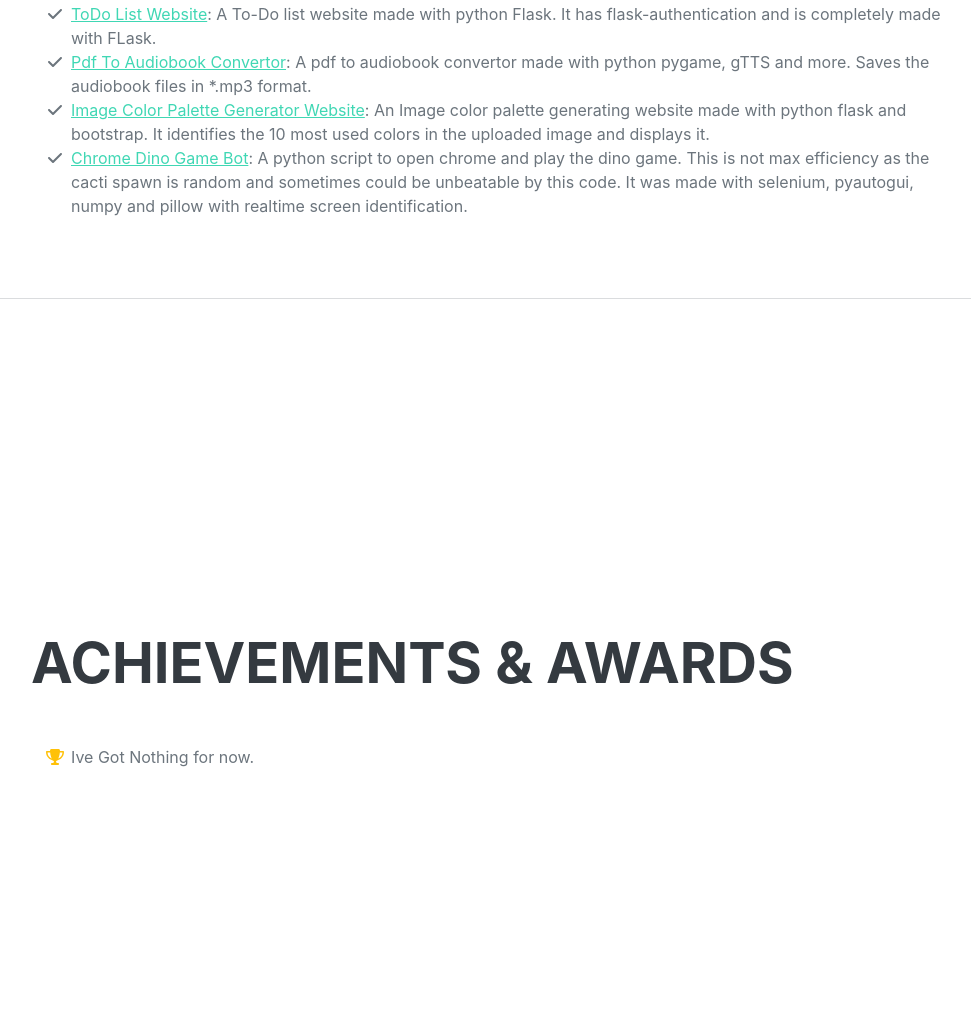
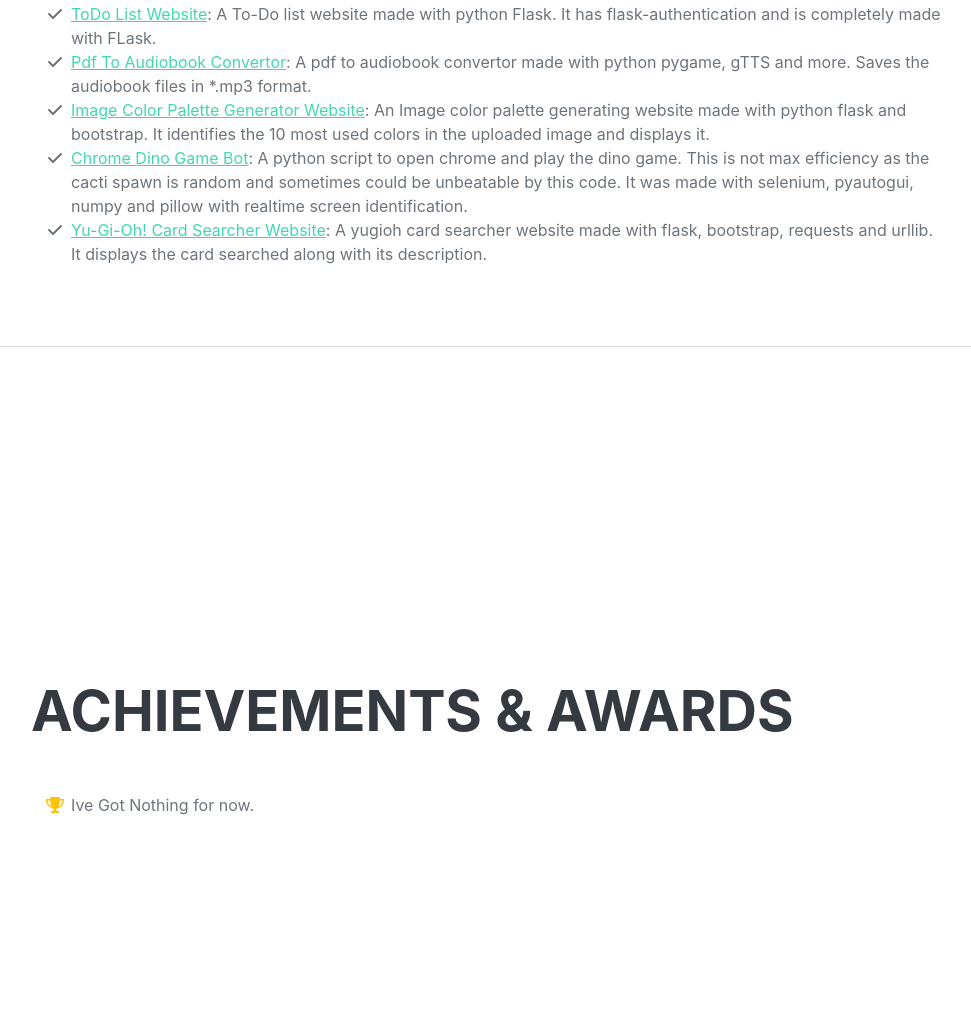
Before and after one commit to Pranvesh-Kun/Portfolio-Website, a Flask app: page / in a window 1280 px wide. Shown: the part 2203-3217 px from the top of the page, without its empty margins (289-1260 px from the left). Before the commit the page ends 2970 px from the top, so only its background shows below. Run offline with Flask 3, Linux system fonts and the light colour scheme; some libraries are stand-ins or nearby versions; some web fonts are replaced.

Commit message:
Update index.html

```diff
--- a/templates/index.html
+++ b/templates/index.html
@@ -181,7 +181,10 @@
                             <span class="fa-li"><i class="fas fa-check"></i></span>
                             <a href="https://github.com/Pranvesh-Kun/Auto-Chrome-Dino-Game-Player">Chrome Dino Game Bot</a>: A python script to open chrome and play the dino game. This is not max efficiency as the cacti spawn is random and sometimes could be unbeatable by this code. It was made with selenium, pyautogui, numpy and pillow with realtime screen identification.
                         </li>
-
+                        <li>
+                            <span class="fa-li"><i class="fas fa-check"></i></span>
+                            <a href="https://github.com/Pranvesh-Kun/Yu-Gi-Oh-Card-Searcher-Website">Yu-Gi-Oh! Card Searcher Website</a>: A yugioh card searcher website made with flask, bootstrap, requests and urllib. It displays the card searched along with its description.
+                        </li>
                     </ul>
                 </div>
             </section>
```
